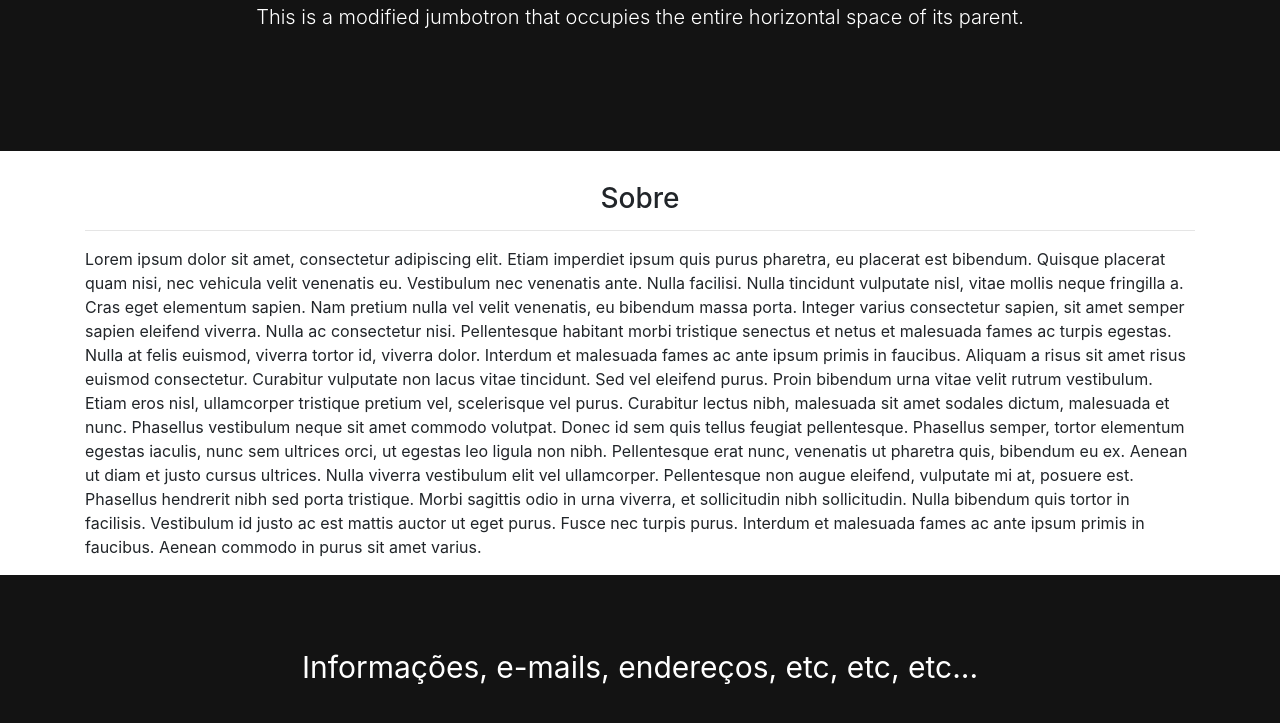
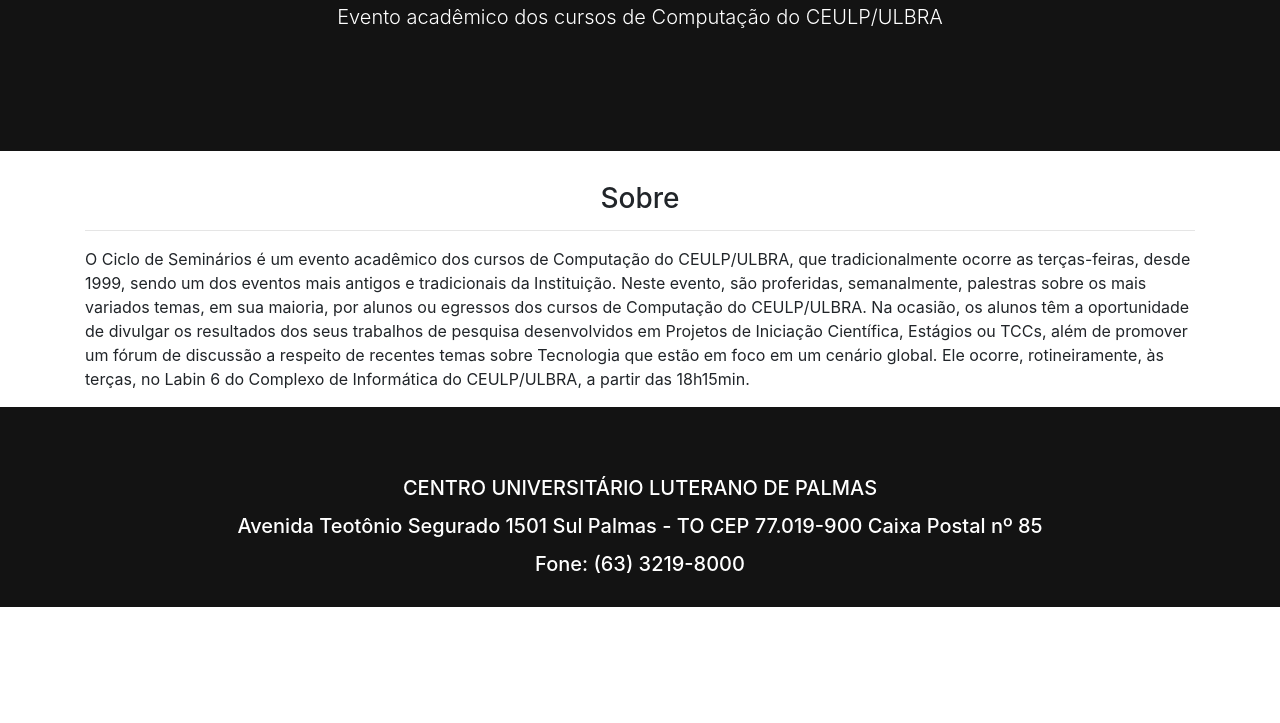
Before and after one commit to itgirlsceulp/ciclo-de-seminarios, a plain HTML site: page sobre.html in a window 1280 px wide. Shown: the part 149-872 px from the top of the page. After the commit the page ends 800 px from the top, so only its background shows below. Drawn offline with nearby package versions, Linux system fonts and the light colour scheme.

Commit message:
Inclusão da descrição do ciclo de seminários

```diff
--- a/sobre.html
+++ b/sobre.html
@@ -1,5 +1,6 @@
 <!DOCTYPE html>
 <html>
+
 <head>
     <meta charset='utf-8'>
     <meta name="viewport" content="width=device-width, initial-scale=1, shrink-to-fit=no">
@@ -9,18 +10,21 @@
     <link rel="stylesheet" href="estilo.css">
     <title>Ciclo de Seminários</title>
 </head>
+
 <body>
     <header>
         <nav class="navbar fixed-top navbar-expand-lg navbar-light bg-light">
             <a class="navbar-brand" href="#">LOGO</a>
             <button class="navbar-toggler" type="button" data-toggle="collapse" data-target="#navbarSupportedContent" aria-controls="navbarSupportedContent"
                 aria-expanded="false" aria-label="Toggle navigation">
-                    <span class="navbar-toggler-icon"></span>
-                </button>
+                <span class="navbar-toggler-icon"></span>
+            </button>
             <div class="collapse navbar-collapse" id="navbarSupportedContent">
                 <ul class="navbar-nav mr-auto">
                     <li class="nav-item active">
-                        <a class="nav-link" href="index.html">Página Inicial <span class="sr-only">(current)</span></a>
+                        <a class="nav-link" href="index.html">Página Inicial
+                            <span class="sr-only">(current)</span>
+                        </a>
                     </li>
                     <li class="nav-item">
                         <a class="nav-link" href="edicoes.html">Página das Edições</a>
@@ -38,7 +42,7 @@
         <div id='jumbed' class="jumbotron jumbotron-fluid">
             <div class="container">
                 <h1 class="display-3">Ciclo de Seminários</h1>
-                <p class="lead">This is a modified jumbotron that occupies the entire horizontal space of its parent.</p>
+                <p class="lead">Evento acadêmico dos cursos de Computação do CEULP/ULBRA</p>
             </div>
         </div>
     </header>
@@ -46,26 +50,19 @@
         <h3 class="text-center">Sobre</h3>
         <hr>
         <p>
-            Lorem ipsum dolor sit amet, consectetur adipiscing elit. Etiam imperdiet ipsum quis purus pharetra, eu placerat est bibendum.
-            Quisque placerat quam nisi, nec vehicula velit venenatis eu. Vestibulum nec venenatis ante. Nulla facilisi. Nulla
-            tincidunt vulputate nisl, vitae mollis neque fringilla a. Cras eget elementum sapien. Nam pretium nulla vel velit
-            venenatis, eu bibendum massa porta. Integer varius consectetur sapien, sit amet semper sapien eleifend viverra.
-            Nulla ac consectetur nisi. Pellentesque habitant morbi tristique senectus et netus et malesuada fames ac turpis
-            egestas. Nulla at felis euismod, viverra tortor id, viverra dolor. Interdum et malesuada fames ac ante ipsum
-            primis in faucibus. Aliquam a risus sit amet risus euismod consectetur. Curabitur vulputate non lacus vitae tincidunt.
-            Sed vel eleifend purus. Proin bibendum urna vitae velit rutrum vestibulum. Etiam eros nisl, ullamcorper tristique
-            pretium vel, scelerisque vel purus. Curabitur lectus nibh, malesuada sit amet sodales dictum, malesuada et nunc.
-            Phasellus vestibulum neque sit amet commodo volutpat. Donec id sem quis tellus feugiat pellentesque. Phasellus
-            semper, tortor elementum egestas iaculis, nunc sem ultrices orci, ut egestas leo ligula non nibh. Pellentesque
-            erat nunc, venenatis ut pharetra quis, bibendum eu ex. Aenean ut diam et justo cursus ultrices. Nulla viverra
-            vestibulum elit vel ullamcorper. Pellentesque non augue eleifend, vulputate mi at, posuere est. Phasellus hendrerit
-            nibh sed porta tristique. Morbi sagittis odio in urna viverra, et sollicitudin nibh sollicitudin. Nulla bibendum
-            quis tortor in facilisis. Vestibulum id justo ac est mattis auctor ut eget purus. Fusce nec turpis purus. Interdum
-            et malesuada fames ac ante ipsum primis in faucibus. Aenean commodo in purus sit amet varius. </p>
+            O Ciclo de Seminários é um evento acadêmico dos cursos de Computação do CEULP/ULBRA, que tradicionalmente ocorre as terças-feiras,
+            desde 1999, sendo um dos eventos mais antigos e tradicionais da Instituição. Neste evento, são proferidas, semanalmente,
+            palestras sobre os mais variados temas, em sua maioria, por alunos ou egressos dos cursos de Computação do CEULP/ULBRA.
+            Na ocasião, os alunos têm a oportunidade de divulgar os resultados dos seus trabalhos de pesquisa desenvolvidos
+            em Projetos de Iniciação Científica, Estágios ou TCCs, além de promover um fórum de discussão a respeito de recentes
+            temas sobre Tecnologia que estão em foco em um cenário global. Ele ocorre, rotineiramente, às terças, no Labin
+            6 do Complexo de Informática do CEULP/ULBRA, a partir das 18h15min. </p>
     </div>
-    <footer>
-        Informações, e-mails, endereços, etc, etc, etc...
-    </footer>
+    <footer><h5>
+        <p>CENTRO UNIVERSITÁRIO LUTERANO DE PALMAS</p>
+        <p>Avenida Teotônio Segurado 1501 Sul Palmas - TO CEP 77.019-900 Caixa Postal nº 85</p>
+        <p>Fone: (63) 3219-8000</p>
+    </h5></footer>
 </body>
 
 </html>
```
Also changed, not shown: edicaoatual.html (+1 -1 lines), edicoes.html (+1 -1 lines), index.html (+16 -11 lines), palestra.html (+3 -3 lines), palestrante.html (+1 -1 lines), palestras.html (+1 -1 lines).
